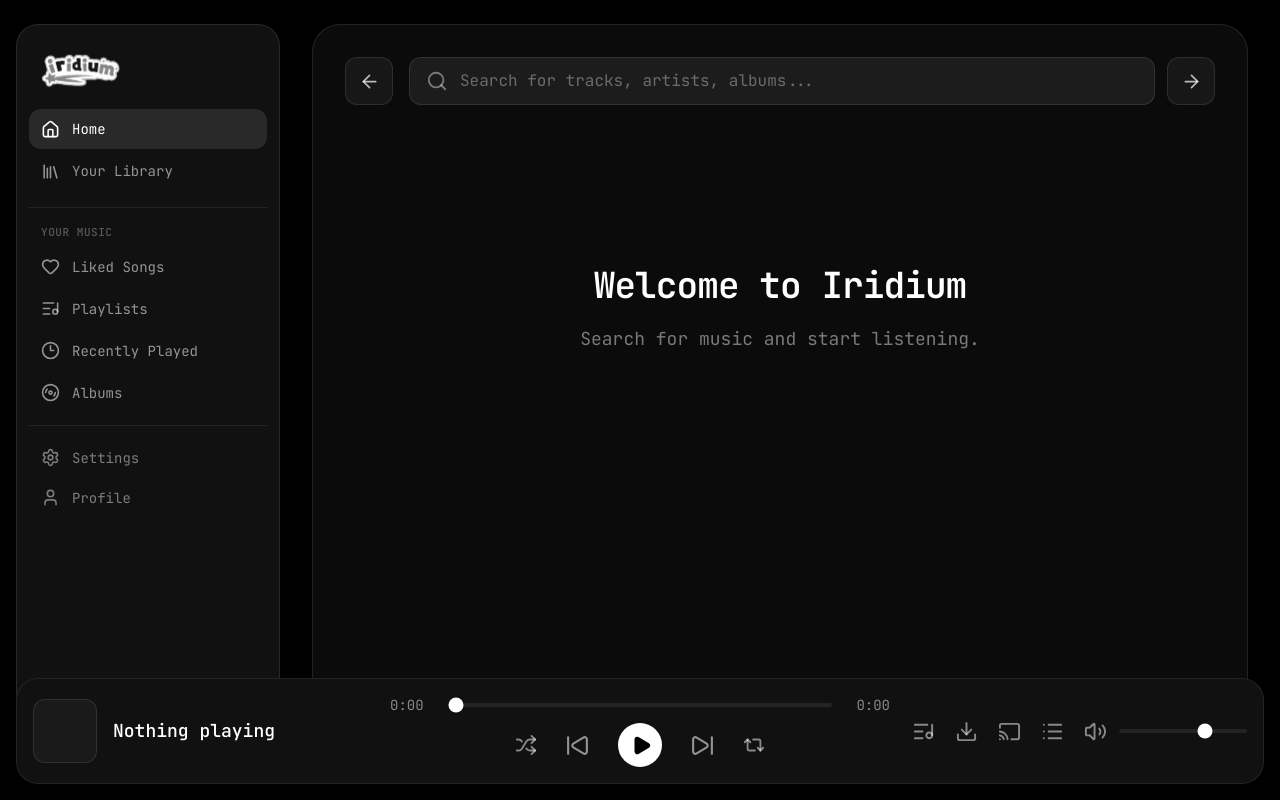
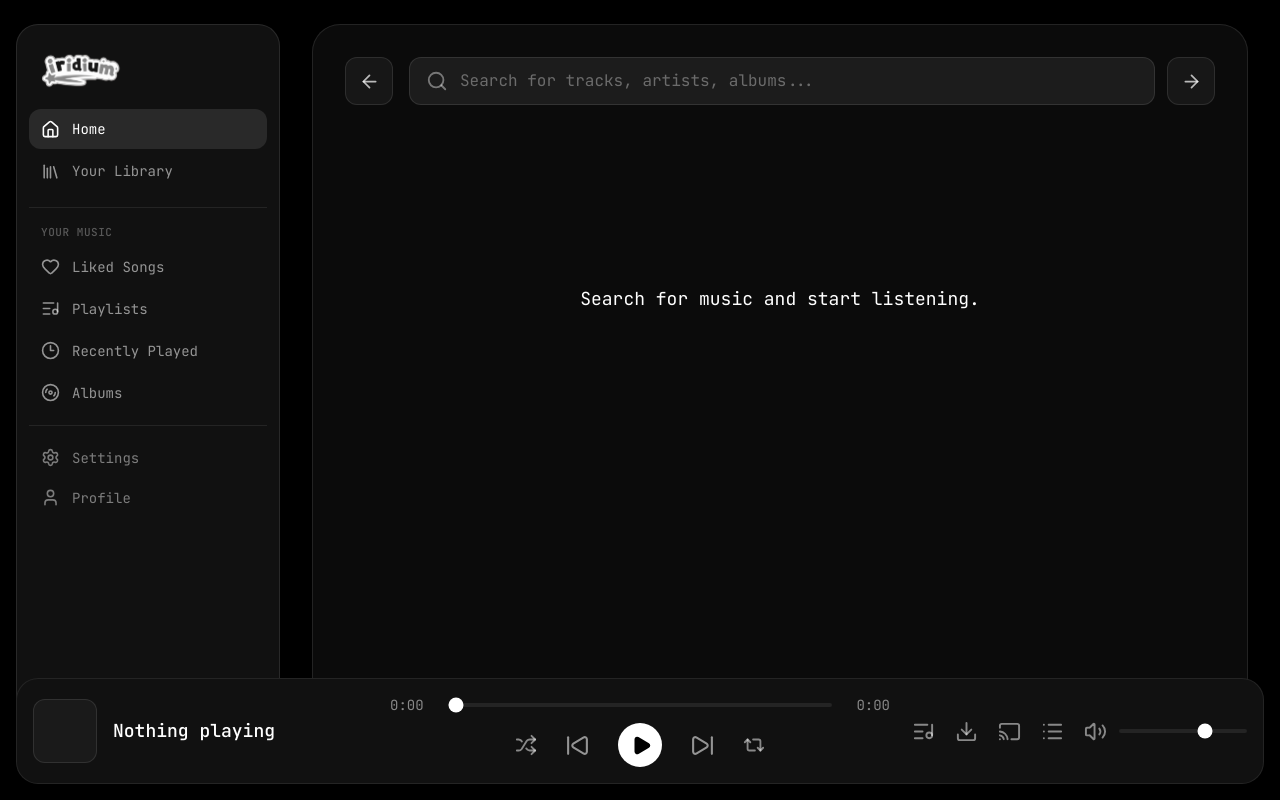
Before and after one commit to x87w/iridium, a Next.js app: page / in a window 1280 px wide. Built offline with nearby package versions, Linux system fonts and the light colour scheme.

Commit message:
update homepage

```diff
--- a/app/pages/home.tsx
+++ b/app/pages/home.tsx
@@ -114,11 +114,7 @@ export default function Home() {
                         {!query.trim() && (
                             <div className="flex h-full items-start justify-center pt-32 text-center">
                                 <div className="max-w-2xl">
-                                    <h1 className="text-3xl font-semibold tracking-tight text-white md:text-4xl">
-                                        Welcome to Iridium
-                                    </h1>
-
-                                    <p className="mt-5 text-base leading-7 text-white/45 md:text-lg">
+                                    <p className="mt-5 text-base leading-7 text-white md:text-lg">
                                         Search for music and start listening.
                                     </p>
                                 </div>
```
